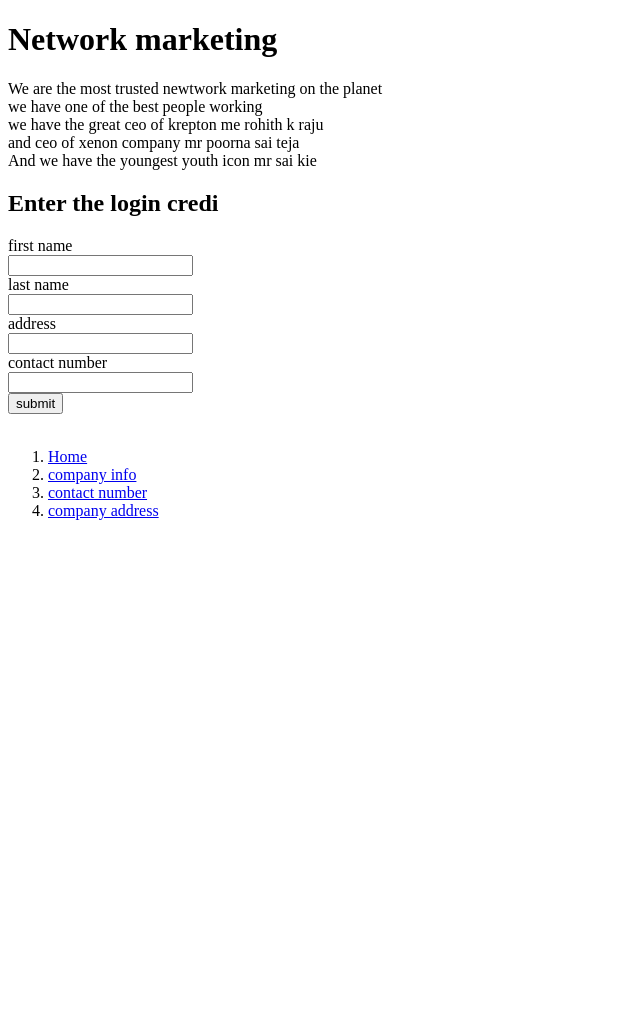
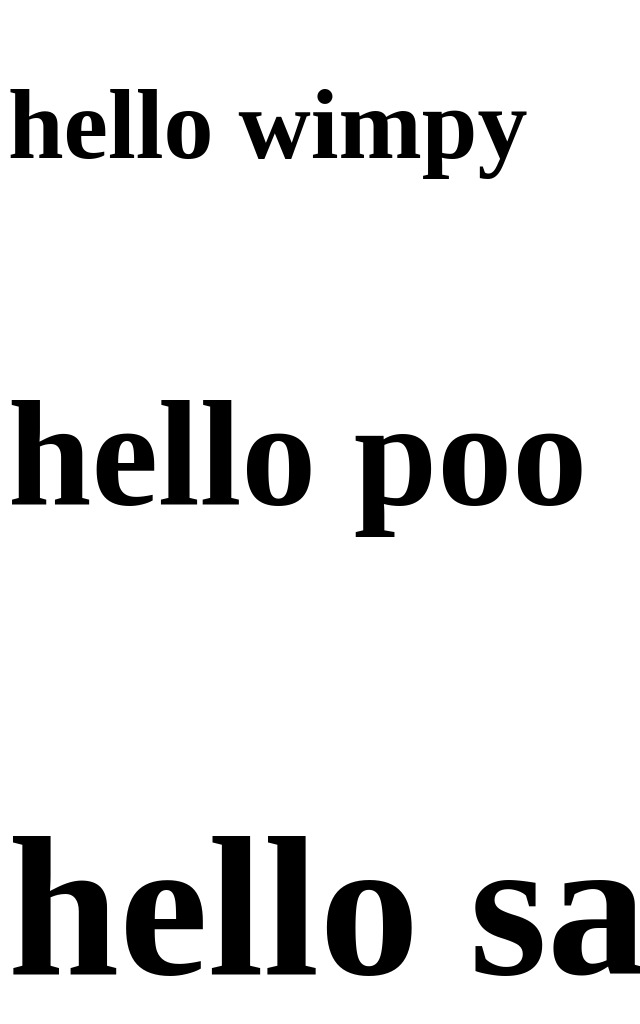
Before and after one commit to saikie007/assignments, a plain HTML site: page index.html in a window 1280 px wide. Shown: the top 1024 px of the page, without its empty margins (0-640 px from the left). Before the commit the page ends 800 px from the top, so only its background shows below. Drawn offline with Linux system fonts and the light colour scheme.

Commit message:
commit on master

```diff
--- a/index.html
+++ b/index.html
@@ -3,33 +3,17 @@
 <head>
     <meta charset="UTF-8">
     <meta name="viewport" content="width=device-width, initial-scale=1.0">
-    <title>SPW</title>
+    <title>wps</title>
+    <link rel="stylesheet" href="./style.css">
 </head>
+<body>
 
-<body>
-<h1>Network marketing</h1>
-<p>We are the most trusted newtwork marketing on the planet <br>we have one of the best people working <br>we have the great ceo of krepton me rohith k raju <br>and ceo of xenon company mr poorna sai teja <br>
-    And we have the youngest youth icon mr sai kie
-</p>
-<h2>Enter the login credi</h2>
-<form action="#">
- <label for="">first name</label><br>
-    <input type="text"><br>
-    <label for="">last name</label> <br>
-    <input type="text"><br>
-   <label for="">address</label> <br>
-    <input type="text"><br>
-    <label for="">contact number</label><br>
-    <input type="tell"><br>
-    <button>submit</button>
-</form>
-<img src="./passive-income-from-network-marketing-business.jpg" alt="">
-<ol>
-    <li><a href="#">Home</a></li>
-    <li><a href="#">company info</a></li>
-    <li><a href="#">contact number</a></li>
-    <li><a href="#">company address</a></li>
-</ol>
+        <h1 class="gay">hello wimpy</h1><br>
+        <h1 class="poo">hello poo</h1><br>
+        <h1 class="saikie">hello saikie</h1><br>
+        <h1 class="rujul">hello rujul</h1><br>
+        <h1 class="sathya">hello sathya </h1><br>
+        <h1 class="sharath">hello sharath</h1><br>
 
 
 </body>
--- /dev/null
+++ b/style.css
@@ -0,0 +1,20 @@
+
+.gay{
+    font-size: 100px;
+}
+.poo{
+    font-size: 150px;
+}
+.saikie{
+    font-size: 200px;
+}
+.rujul{
+    font-size: 250px;
+}
+.sathya{
+    font-size: 300px;
+
+}
+.sharath{
+    font-size: 350px;
+}
```
